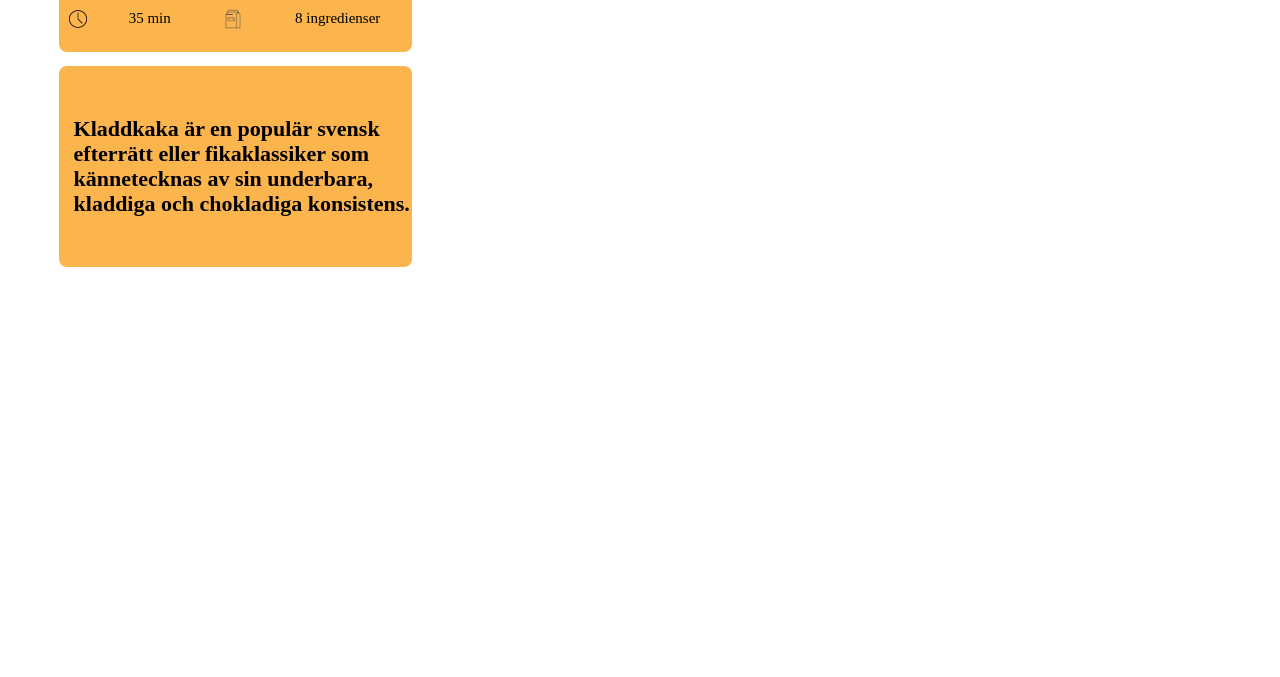
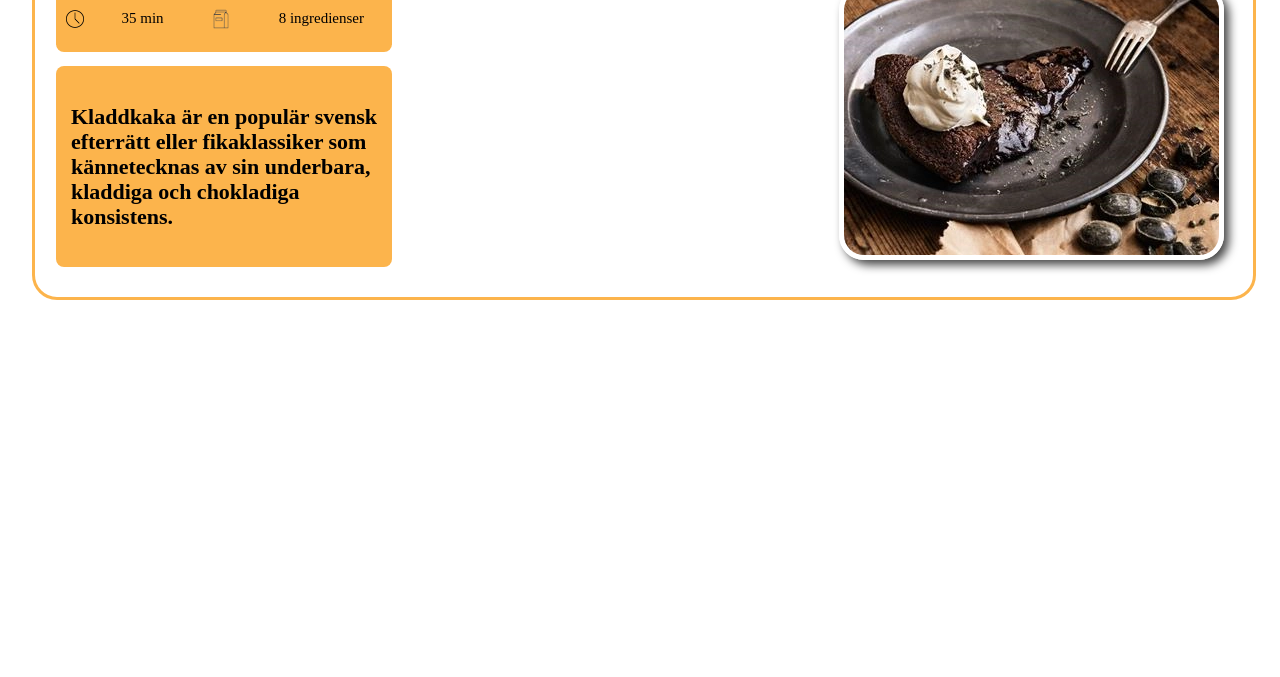
Before and after one commit to TE22A-John-Julius/Recept-P--Kladdkaka-TE22A_Julius_John, a plain HTML site: page index.html in a window 1280 px wide. Shown: the part 210-887 px from the top of the page. Drawn offline with Linux system fonts and the light colour scheme; a web font is replaced by a local one.

Commit message:
Commit: Bild har blivit tillagd och Main container

```diff
--- a/index.html
+++ b/index.html
@@ -28,11 +28,17 @@
             </div>
         </div>
         <div class="Snabb_Info_Recept_Container">
-           <p class="Info_Om_Recept"><b>Kladdkaka är en populär svensk efterrätt eller fikaklassiker som kännetecknas av sin underbara, kladdiga och chokladiga konsistens.<b> </p>
+           <p class="Info_Om_Recept"><b>Kladdkaka är en populär svensk efterrätt eller fikaklassiker som kännetecknas av sin underbara, kladdiga och chokladiga konsistens.</b></p>
         </div>
-        <div class="'Container_Info+Bild">
 
+        <div class="Huvud_Container">
         </div>
+        <div class ="Bild">
+            <img class="Kladdkaka_Bild" src="./Bilder/Kladdaka.webp" alt="Bild På Receptens Kladdkaka">
+        </div>
+
+
+
     </div>
 </body>
 </html>
--- a/style.css
+++ b/style.css
@@ -62,7 +62,7 @@ h1::first-letter{
     align-items: center;
 
 }
-img{
+.Ingridienser{
     width: 40px;
     height: auto;
 }
@@ -89,3 +89,20 @@ font-size: 22px;
 line-height: 25px;
 margin-left: 15px;
 }
+/*/Container Med Info Och Bilder/*/
+.Huvud_Container{
+grid-row: 3/8;
+grid-column: 2/11;
+border: solid #fcb44c 3px;
+border-radius: 25px;
+}
+/*/Bilden/*/
+.Bild{
+    grid-row: 4/7;
+    grid-column: 9/10;
+}
+.Kladdkaka_Bild{
+    border: solid white 5px;
+    border-radius: 25px;
+    box-shadow: 5px 5px 10px rgba(0, 0, 0, 0.721);
+}
```
Also changed, not shown: Bilder/Kladdaka.webp (added).
